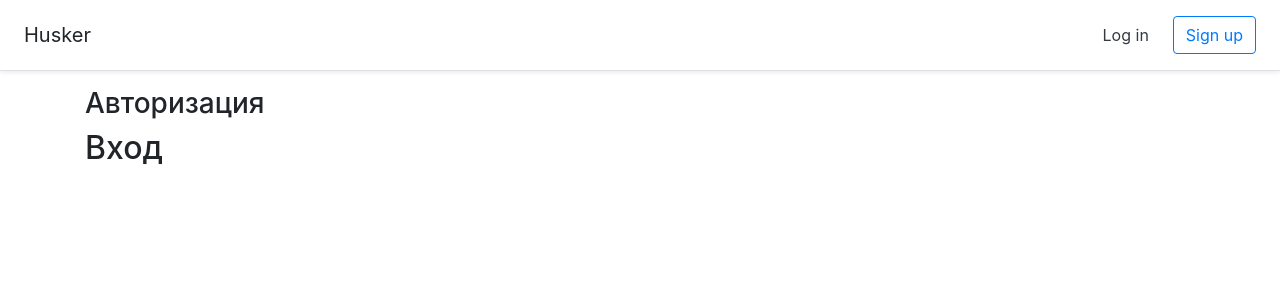
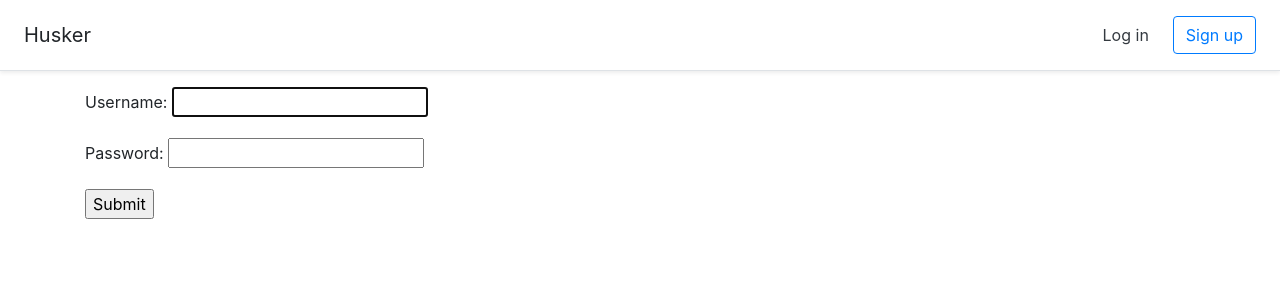
Before and after one commit to EvgrafovAlexander/otus_python, a Django app: page /accounts/login/ in a window 1280 px wide. Shown: the top 300 px of the page. Run offline with Django 4.2, Linux system fonts and the light colour scheme; some libraries are stand-ins or nearby versions.

Commit message:
# add login template

```diff
--- a/hasker/hasker/settings.py
+++ b/hasker/hasker/settings.py
@@ -128,3 +128,6 @@ STATIC_ROOT = os.path.join(BASE_DIR, "static")
 # https://docs.djangoproject.com/en/4.0/ref/settings/#default-auto-field
 
 DEFAULT_AUTO_FIELD = 'django.db.models.BigAutoField'
+
+# URL redirecting after a successful authentication
+LOGIN_REDIRECT_URL = 'index'
--- a/hasker/templates/login.html
+++ b/hasker/templates/login.html
@@ -1,11 +1,17 @@
 {% extends "base.html" %}
-{% block title %}Вход{% endblock %}
-{% block header %}<h3>Авторизация</h3>
+{% block title %}Hasker{% endblock %}
+
+{% block header %}
 {% endblock %}
+
 {% block content %}
 
-    <h2>Вход</h2>
+<form method="POST">{% csrf_token %}
 
+<!-- form variable -->
+ {{ form.as_p }}
 
+  <input type="submit" name="sumbit">
+</form>
 
 {% endblock %}
```
